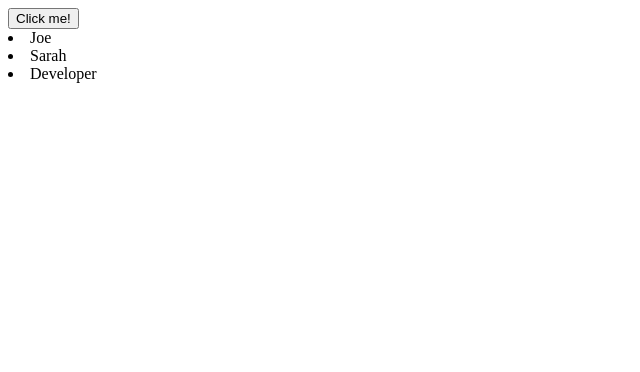
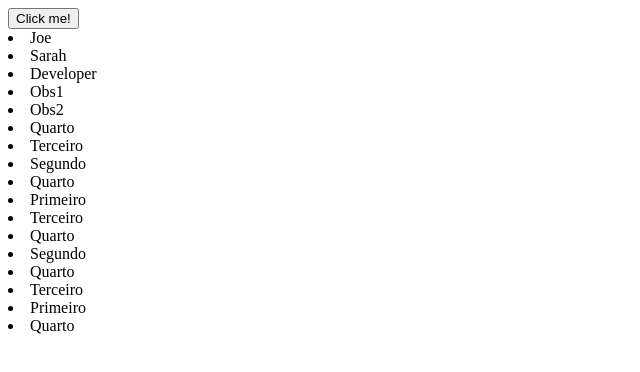
Before and after one commit to carolvasc/rxjs-angular, an Angular app: page / in a window 1280 px wide. Shown: the top 372 px of the page, without its empty margins (0-640 px from the left). Built offline with nearby package versions, Linux system fonts and the light colour scheme.

Commit message:
Merge operator

```diff
--- a/src/app/operators/operators.component.ts
+++ b/src/app/operators/operators.component.ts
@@ -1,6 +1,6 @@
 import { Component, OnInit } from '@angular/core';
-import { of, Observable, from, interval, fromEvent } from 'rxjs';
-import { map, filter, pluck } from 'rxjs/operators';
+import { of, Observable, from, interval, fromEvent, merge } from 'rxjs';
+import { map, filter, pluck, mapTo } from 'rxjs/operators';
 
 @Component({
   selector: 'app-operators',
@@ -33,6 +33,9 @@ export class OperatorsComponent implements OnInit {
 
     this.firstFromEventExample();
     this.secondFromEventExample();
+
+    this.firstMergeExample();
+    this.secondMergeExample();
   }
 
   /**
@@ -200,6 +203,37 @@ export class OperatorsComponent implements OnInit {
     example.subscribe(val => this.addItem(val));
   }
 
+  /**
+   * MERGE
+   * Transforma multiplos Observables em apenas um
+   */
+  firstMergeExample() {
+    const first = interval(2500);
+    const second = interval(2000);
+    const third = interval(1500);
+    const fourth = interval(1000);
+
+    const example = merge(
+      first.pipe(mapTo(`Primeiro`)),
+      second.pipe(mapTo(`Segundo`)),
+      third.pipe(mapTo(`Terceiro`)),
+      fourth.pipe(mapTo(`Quarto`)),
+    );
+
+    const subscription = example.subscribe(val => this.addItem(val));
+
+    setTimeout(() => subscription.unsubscribe(), 10000);
+  }
+
+  secondMergeExample() {
+    const obs = new Observable(item => item.next('Obs1'));
+    const obs2 = new Observable(item => item.next('Obs2'));
+
+    const results = merge(obs, obs2);
+
+    results.subscribe(val => this.addItem(val));
+  }
+
   addItem(value: any) {
     let node = document.createElement("li");
     let textNode = document.createTextNode(value);
```
